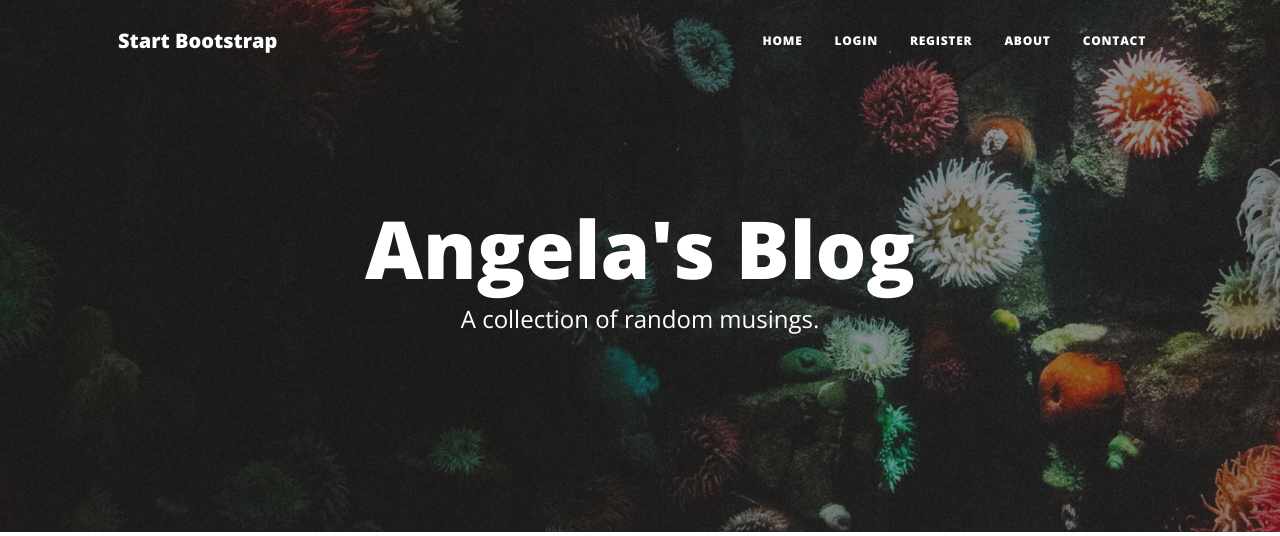
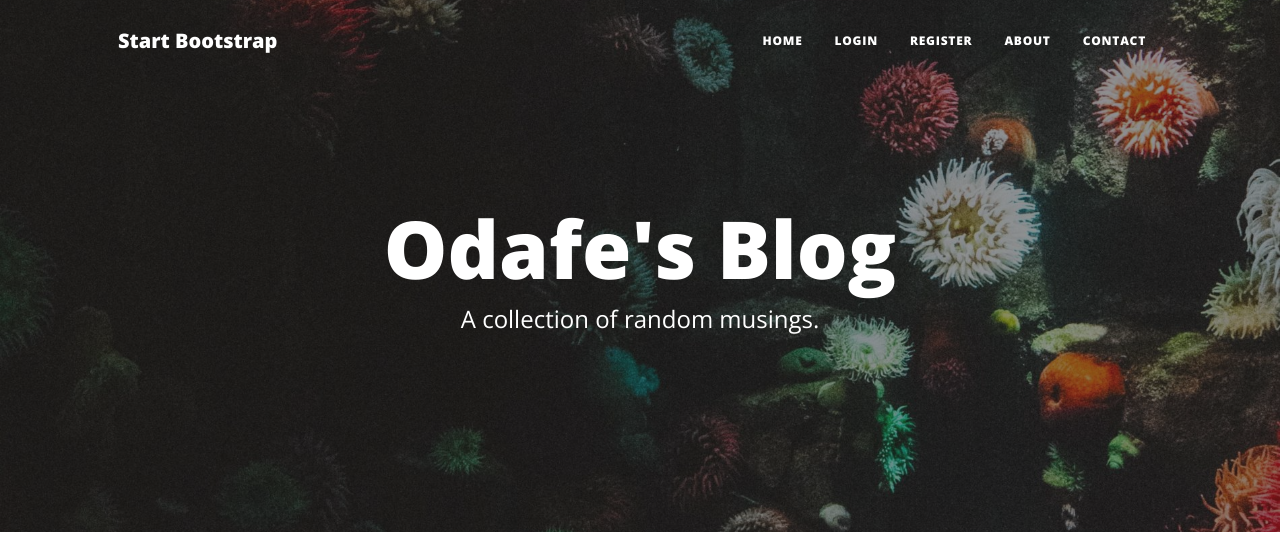
Before and after one commit to odafeumunu/Blog-website-with-Flask, a Flask app: page / in a window 1280 px wide. Shown: the top 536 px of the page. Run offline with Flask 3, Linux system fonts and the light colour scheme; data that the repository does not hold is empty; some libraries are stand-ins or nearby versions.

Commit message:
New Commit

```diff
--- a/main.py
+++ b/main.py
@@ -12,8 +12,7 @@ from werkzeug.security import generate_password_hash, check_password_hash
 from forms import CreatePostForm, RegisterForm, LoginForm, CommentForm
 import os
 from dotenv import load_dotenv
-# Optional: add contact me email functionality (Day 60)
-# import smtplib
+import smtplib
 
 
 app = Flask(__name__)
@@ -260,32 +259,25 @@ def about():
     return render_template("about.html", current_user=current_user)
 
 
+MAIL_ADDRESS = os.getenv("EMAIL_KEY")
+MAIL_APP_PW = os.getenv("PASSWORD_KEY")
+PORT = 587
+
 @app.route("/contact", methods=["GET", "POST"])
 def contact():
-    return render_template("contact.html", current_user=current_user)
+    if request.method == "POST":
+        data = request.form
+        send_email(data.get("name"), data.get("email"), data.get("phone"), data.get("message"))
+        return render_template("contact.html", msg_sent=True)
+    return render_template("contact.html", msg_sent=False)
 
-# Optional: You can include the email sending code from Day 60:
-# DON'T put your email and password here directly! The code will be visible when you upload to Github.
-# Use environment variables instead (Day 35)
 
-# MAIL_ADDRESS = os.environ.get("EMAIL_KEY")
-# MAIL_APP_PW = os.environ.get("PASSWORD_KEY")
-
-# @app.route("/contact", methods=["GET", "POST"])
-# def contact():
-#     if request.method == "POST":
-#         data = request.form
-#         send_email(data["name"], data["email"], data["phone"], data["message"])
-#         return render_template("contact.html", msg_sent=True)
-#     return render_template("contact.html", msg_sent=False)
-#
-#
-# def send_email(name, email, phone, message):
-#     email_message = f"Subject:New Message\n\nName: {name}\nEmail: {email}\nPhone: {phone}\nMessage:{message}"
-#     with smtplib.SMTP("smtp.gmail.com") as connection:
-#         connection.starttls()
-#         connection.login(MAIL_ADDRESS, MAIL_APP_PW)
-#         connection.sendmail(MAIL_ADDRESS, MAIL_APP_PW, email_message)
+def send_email(name, email, phone, message):
+    email_message = f"Subject:New Message\n\nName: {name}\nEmail: {email}\nPhone: {phone}\nMessage:{message}"
+    with smtplib.SMTP("smtp.gmail.com", PORT) as connection:
+        connection.starttls()
+        connection.login(MAIL_ADDRESS, MAIL_APP_PW)
+        connection.sendmail(from_addr=MAIL_ADDRESS, to_addrs=[MAIL_ADDRESS], msg=email_message.encode("utf-8"))
 
 
 if __name__ == "__main__":
--- a/templates/header.html
+++ b/templates/header.html
@@ -8,7 +8,7 @@
     />
     <meta name="description" content="" />
     <meta name="author" content="" />
-    <title>Angela's Blog</title>
+    <title>Odafe's Blog</title>
     {% block styles %}
     <!-- Load Bootstrap-Flask CSS here -->
     {{ bootstrap.load_css() }}
--- a/templates/index.html
+++ b/templates/index.html
@@ -9,7 +9,7 @@
     <div class="row gx-4 gx-lg-5 justify-content-center">
       <div class="col-md-10 col-lg-8 col-xl-7">
         <div class="site-heading">
-          <h1>Angela's Blog</h1>
+          <h1>Odafe's Blog</h1>
           <span class="subheading">A collection of random musings.</span>
         </div>
       </div>
```
